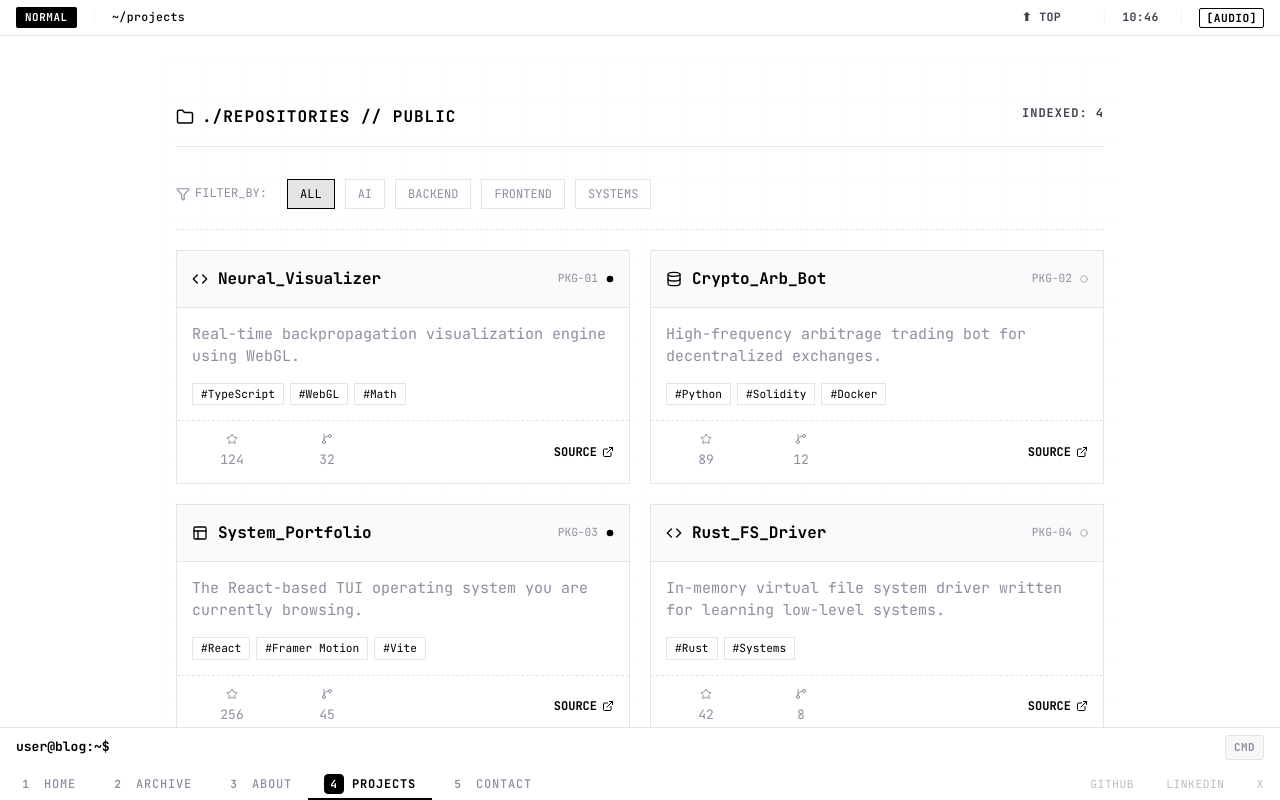
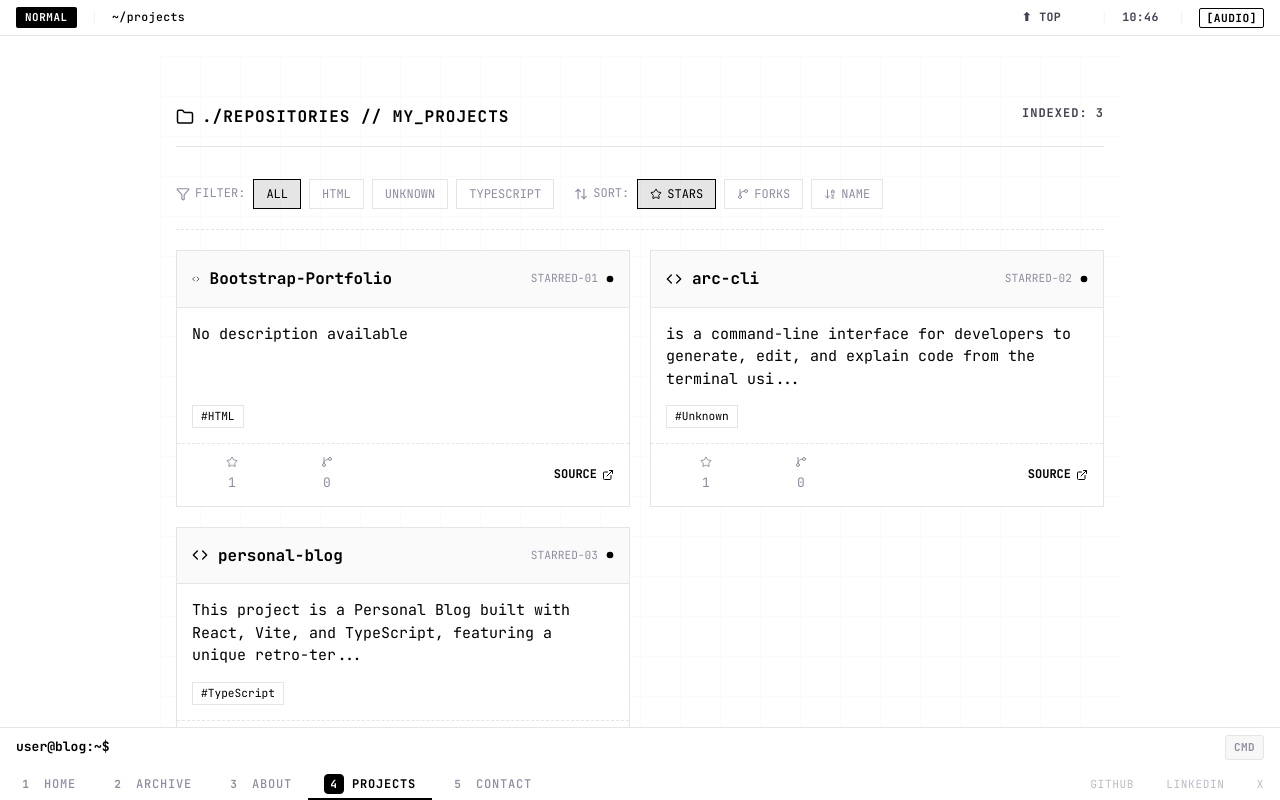
Before and after one commit to madanlalit/personal-blog, a React (Vite) app: page /projects in a window 1280 px wide. Built offline with nearby package versions, Linux system fonts and the light colour scheme.

Commit message:
changed projects page from static to dynamic data

```diff
--- /dev/null
+++ b/public/starred-repos.json
@@ -0,0 +1,86 @@
+{
+  "lastUpdated": 1766149651556,
+  "repos": [
+    {
+      "id": "STARRED-01",
+      "name": "Bootstrap-Portfolio",
+      "fullName": "madanlalit/Bootstrap-Portfolio",
+      "description": "No description available",
+      "language": "HTML",
+      "stars": 1,
+      "forks": 0,
+      "url": "https://github.com/madanlalit/Bootstrap-Portfolio",
+      "topics": [],
+      "owner": {
+        "login": "madanlalit",
+        "avatarUrl": "https://avatars.githubusercontent.com/u/116655920?v=4"
+      }
+    },
+    {
+      "id": "STARRED-02",
+      "name": "arc-cli",
+      "fullName": "madanlalit/arc-cli",
+      "description": "is a command-line interface for developers to generate, edit, and explain code from the terminal using natural language.",
+      "language": "Unknown",
+      "stars": 1,
+      "forks": 0,
+      "url": "https://github.com/madanlalit/arc-cli",
+      "topics": [],
+      "owner": {
+        "login": "madanlalit",
+        "avatarUrl": "https://avatars.githubusercontent.com/u/116655920?v=4"
+      }
+    },
+    {
+      "id": "STARRED-03",
+      "name": "personal-blog",
+      "fullName": "madanlalit/personal-blog",
+      "description": "This project is a Personal Blog built with React, Vite, and TypeScript, featuring a unique retro-terminal aesthetic and interactive   user experience. It serves as a \"digital garden\" to share thoughts and learnings, while offering engaging elements like a command-line   interface (CLI) for navigation and interaction (Commander), a retro boot screen",
+      "language": "TypeScript",
+      "stars": 1,
+      "forks": 0,
+      "url": "https://github.com/madanlalit/personal-blog",
+      "topics": [],
+      "owner": {
+        "login": "madanlalit",
+        "avatarUrl": "https://avatars.githubusercontent.com/u/116655920?v=4"
+      }
+    },
+    {
+      "id": "STARRED-04",
+      "name": "system-prompts-and-models-of-ai-tools",
+      "fullName": "x1xhlol/system-prompts-and-models-of-ai-tools",
+      "description": "FULL Augment Code, Claude Code, Cluely, CodeBuddy, Comet, Cursor, Devin AI, Junie, Kiro, Leap.new, Lovable, Manus, NotionAI, Orchids.app, Perplexity, Poke, Qoder, Replit, Same.dev, Trae, Traycer AI, VSCode Agent, Warp.dev, Windsurf, Xcode, Z.ai Code, Dia & v0. (And other Open Sourced) System Prompts, Internal Tools & AI Models",
+      "language": "Unknown",
+      "stars": 101146,
+      "forks": 26997,
+      "url": "https://github.com/x1xhlol/system-prompts-and-models-of-ai-tools",
+      "topics": [
+        "ai",
+        "bolt",
+        "cluely",
+        "copilot",
+        "cursor",
+        "cursorai",
+        "devin",
+        "github-copilot",
+        "lovable",
+        "open-source",
+        "perplexity",
+        "replit",
+        "system-prompts",
+        "trae",
+        "trae-ai",
+        "trae-ide",
+        "v0",
+        "vscode",
+        "windsurf",
+        "windsurf-ai"
+      ],
+      "owner": {
+        "login": "x1xhlol",
+        "avatarUrl": "https://avatars.githubusercontent.com/u/185671340?v=4"
+      }
+    }
+  ]
+}
--- a/src/pages/Projects.css
+++ b/src/pages/Projects.css
@@ -49,13 +49,30 @@
     color: var(--text-secondary);
 }
 
+/* Controls Row */
 .repo-controls {
     display: flex;
-    gap: 10px;
+    flex-wrap: wrap;
+    gap: 20px;
     padding: 0 0 20px 0;
     margin-bottom: 20px;
     border-bottom: 1px dashed var(--arch-border);
-    overflow-x: auto;
+}
+
+.control-group {
+    display: flex;
+    align-items: center;
+    gap: 8px;
+    flex-wrap: wrap;
+}
+
+.control-label {
+    display: flex;
+    align-items: center;
+    gap: 5px;
+    font-size: 0.75rem;
+    color: var(--arch-muted);
+    text-transform: uppercase;
 }
 
 .filter-btn {
@@ -69,6 +86,9 @@
     transition: all 0.2s;
     text-transform: uppercase;
     white-space: nowrap;
+    display: flex;
+    align-items: center;
+    gap: 5px;
 }
 
 .filter-btn:hover,
@@ -78,6 +98,7 @@
     background: rgba(0, 0, 0, 0.1);
 }
 
+/* Grid with uniform card sizes */
 .repo-grid {
     display: grid;
     grid-template-columns: repeat(auto-fill, minmax(300px, 1fr));
@@ -90,7 +111,7 @@
     border: 1px solid var(--arch-border);
     display: flex;
     flex-direction: column;
-    height: 100%;
+    min-height: 220px;
     position: relative;
     transition:
         transform 0.2s,
@@ -120,6 +141,10 @@
     display: flex;
     align-items: center;
     gap: 10px;
+    overflow: hidden;
+    text-overflow: ellipsis;
+    white-space: nowrap;
+    max-width: 200px;
 }
 
 .repo-body {
@@ -131,6 +156,15 @@
     display: flex;
     flex-direction: column;
     gap: 15px;
+}
+
+.repo-description {
+    margin: 0;
+    flex: 1;
+    display: -webkit-box;
+    -webkit-line-clamp: 3;
+    -webkit-box-orient: vertical;
+    overflow: hidden;
 }
 
 .repo-tags {
@@ -183,3 +217,40 @@
 .repo-link:hover {
     text-decoration: underline;
 }
+
+/* Loading and Error States */
+.projects-loading,
+.projects-error {
+    display: flex;
+    flex-direction: column;
+    align-items: center;
+    justify-content: center;
+    gap: var(--space-md);
+    min-height: 300px;
+    color: var(--text-secondary);
+    font-size: var(--font-size-body);
+}
+
+.projects-error {
+    color: var(--text-primary);
+}
+
+.spin {
+    animation: spin 1s linear infinite;
+}
+
+@keyframes spin {
+    from {
+        transform: rotate(0deg);
+    }
+
+    to {
+        transform: rotate(360deg);
+    }
+}
+
+/* Language tag highlight */
+.lang-tag {
+    border-color: var(--arch-accent);
+    color: var(--arch-accent);
+}
--- a/src/pages/Projects.tsx
+++ b/src/pages/Projects.tsx
@@ -1,4 +1,4 @@
-import React, { useState } from "react";
+import React, { useState, useEffect, useMemo } from "react";
 import { motion, AnimatePresence } from "framer-motion";
 import {
   Code,
@@ -8,66 +8,144 @@ import {
   Circle,
   Filter,
   Folder,
-  Database,
-  Layout,
+  Loader,
+  AlertCircle,
+  ArrowDownAZ,
+  ArrowUpDown,
 } from "lucide-react";
 import "./Projects.css";
 
-// --- Data ---
-const projects = [
-  {
-    id: "PKG-01",
-    title: "Neural_Visualizer",
-    desc: "Real-time backpropagation visualization engine using WebGL.",
-    tech: ["TypeScript", "WebGL", "Math"],
-    stars: 124,
-    forks: 32,
-    status: "online",
-    category: "AI",
-  },
-  {
-    id: "PKG-02",
-    title: "Crypto_Arb_Bot",
-    desc: "High-frequency arbitrage trading bot for decentralized exchanges.",
-    tech: ["Python", "Solidity", "Docker"],
-    stars: 89,
-    forks: 12,
-    status: "offline",
-    category: "Backend",
-  },
-  {
-    id: "PKG-03",
-    title: "System_Portfolio",
-    desc: "The React-based TUI operating system you are currently browsing.",
-    tech: ["React", "Framer Motion", "Vite"],
-    stars: 256,
-    forks: 45,
-    status: "online",
-    category: "Frontend",
-  },
-  {
-    id: "PKG-04",
-    title: "Rust_FS_Driver",
-    desc: "In-memory virtual file system driver written for learning low-level systems.",
-    tech: ["Rust", "Systems"],
-    stars: 42,
-    forks: 8,
-    status: "archived",
-    category: "Systems",
-  },
-];
+// --- Constants ---
+const GITHUB_USERNAME = "madanlalit";
+const MAX_DESCRIPTION_LENGTH = 100;
+
+// --- Types ---
+interface StarredRepo {
+  id: string;
+  name: string;
+  fullName: string;
+  description: string;
+  language: string;
+  stars: number;
+  forks: number;
+  url: string;
+  topics: string[];
+  owner: {
+    login: string;
+    avatarUrl: string;
+  };
+}
+
+interface StarredReposData {
+  lastUpdated: number;
+  repos: StarredRepo[];
+}
+
+type SortOption = "stars" | "forks" | "name";
+
+// --- Helper ---
+const truncateText = (text: string, maxLength: number): string => {
+  if (text.length <= maxLength) return text;
+  return text.slice(0, maxLength).trim() + "...";
+};
 
 const Projects: React.FC = () => {
+  const [repos, setRepos] = useState<StarredRepo[]>([]);
+  const [loading, setLoading] = useState(true);
+  const [error, setError] = useState<string | null>(null);
   const [filter, setFilter] = useState("ALL");
+  const [sortBy, setSortBy] = useState<SortOption>("stars");
 
-  // Extract unique technologies for filter buttons
-  const filters = [
-    "ALL",
-    ...Array.from(new Set(projects.flatMap((p) => p.category))),
-  ];
+  useEffect(() => {
+    const fetchRepos = async () => {
+      try {
+        const response = await fetch(`/starred-repos.json?t=${Date.now()}`);
+        if (!response.ok) {
+          throw new Error("Failed to load starred repos");
+        }
+        const data: StarredReposData = await response.json();
+        // Filter to only show repos owned by the user
+        const myRepos = data.repos.filter(
+          (repo) => repo.owner.login === GITHUB_USERNAME
+        );
+        setRepos(myRepos);
+      } catch (err) {
+        console.error("Failed to load starred repos:", err);
+        setError("Failed to load projects");
+      } finally {
+        setLoading(false);
+      }
+    };
 
-  const filtered =
-    filter === "ALL" ? projects : projects.filter((p) => p.category === filter);
+    fetchRepos();
+  }, []);
+
+  // Extract unique languages for filter buttons
+  const languages = useMemo(
+    () => ["ALL", ...Array.from(new Set(repos.map((r) => r.language)))],
+    [repos]
+  );
+
+  // Filter and sort repos
+  const processedRepos = useMemo(() => {
+    let result = filter === "ALL" ? repos : repos.filter((r) => r.language === filter);
+
+    // Sort
+    result = [...result].sort((a, b) => {
+      switch (sortBy) {
+        case "stars":
+          return b.stars - a.stars;
+        case "forks":
+          return b.forks - a.forks;
+        case "name":
+          return a.name.localeCompare(b.name);
+        default:
+          return 0;
+      }
+    });
+
+    return result;
+  }, [repos, filter, sortBy]);
+
+  // Loading state
+  if (loading) {
+    return (
+      <div className="projects-page fade-in">
+        <div className="grid-bg"></div>
+        <header className="sys-header">
+          <div className="sys-title">
+            <Folder size={18} />
+            <span>./REPOSITORIES // MY_PROJECTS</span>
+          </div>
+          <div className="sys-meta">LOADING...</div>
+        </header>
+        <main className="sys-content projects-loading">
+          <Loader className="spin" size={24} />
+          <span>Fetching repositories...</span>
+        </main>
+      </div>
+    );
+  }
+
+  // Error state
+  if (error) {
+    return (
+      <div className="projects-page fade-in">
+        <div className="grid-bg"></div>
+        <header className="sys-header">
+          <div className="sys-title">
+            <Folder size={18} />
+            <span>./REPOSITORIES // MY_PROJECTS</span>
+          </div>
+          <div className="sys-meta">ERROR</div>
+        </header>
+        <main className="sys-content projects-error">
+          <AlertCircle size={24} />
+          <span>{error}</span>
+        </main>
+      </div>
+    );
+  }
 
   return (
     <div className="projects-page fade-in">
@@ -76,9 +154,9 @@ const Projects: React.FC = () => {
       <header className="sys-header">
         <div className="sys-title">
           <Folder size={18} />
-          <span>./REPOSITORIES // PUBLIC</span>
+          <span>./REPOSITORIES // MY_PROJECTS</span>
         </div>
-        <div className="sys-meta">INDEXED: {filtered.length}</div>
+        <div className="sys-meta">INDEXED: {processedRepos.length}</div>
       </header>
 
       <main
@@ -88,38 +166,57 @@ const Projects: React.FC = () => {
           flexDirection: "column",
         }}
       >
-        {/* Filter Controls */}
+        {/* Controls Row */}
         <div className="repo-controls">
-          <div
-            style={{
-              display: "flex",
-              alignItems: "center",
-              gap: "5px",
-              fontSize: "0.75rem",
-              color: "var(--arch-muted)",
-              marginRight: "10px",
-            }}
-          >
-            <Filter size={14} /> FILTER_BY:
+          {/* Filter */}
+          <div className="control-group">
+            <div className="control-label">
+              <Filter size={14} /> FILTER:
+            </div>
+            {languages.map((lang) => (
+              <button
+                key={lang}
+                onClick={() => setFilter(lang)}
+                className={`filter-btn ${filter === lang ? "active" : ""}`}
+              >
+                {lang}
+              </button>
+            ))}
           </div>
-          {filters.map((f) => (
+
+          {/* Sort */}
+          <div className="control-group">
+            <div className="control-label">
+              <ArrowUpDown size={14} /> SORT:
+            </div>
             <button
-              key={f}
-              onClick={() => setFilter(f)}
-              className={`filter-btn ${filter === f ? "active" : ""}`}
+              onClick={() => setSortBy("stars")}
+              className={`filter-btn ${sortBy === "stars" ? "active" : ""}`}
             >
-              {f}
+              <Star size={12} /> Stars
             </button>
-          ))}
+            <button
+              onClick={() => setSortBy("forks")}
+              className={`filter-btn ${sortBy === "forks" ? "active" : ""}`}
+            >
+              <GitBranch size={12} /> Forks
+            </button>
+            <button
+              onClick={() => setSortBy("name")}
+              className={`filter-btn ${sortBy === "name" ? "active" : ""}`}
+            >
+              <ArrowDownAZ size={12} /> Name
+            </button>
+          </div>
         </div>
 
         {/* Grid */}
         <div className="repo-grid">
           <AnimatePresence mode="popLayout">
-            {filtered.map((p) => (
+            {processedRepos.map((repo) => (
               <motion.div
                 layout
-                key={p.id}
+                key={repo.id}
                 initial={{ opacity: 0, scale: 0.95 }}
                 animate={{ opacity: 1, scale: 1 }}
                 exit={{ opacity: 0, scale: 0.95 }}
@@ -128,14 +225,8 @@ const Projects: React.FC = () => {
               >
                 <div className="repo-header">
                   <span className="repo-title">
-                    {p.category === "Frontend" ? (
-                      <Layout size={16} />
-                    ) : p.category === "Backend" ? (
-                      <Database size={16} />
-                    ) : (
-                      <Code size={16} />
-                    )}
-                    {p.title}
+                    <Code size={16} />
+                    {repo.name}
                   </span>
                   <div
                     style={{
@@ -146,25 +237,20 @@ const Projects: React.FC = () => {
                       color: "var(--arch-muted)",
                     }}
                   >
-                    <span>{p.id}</span>
-                    <Circle
-                      size={8}
-                      fill={
-                        p.status === "online"
-                          ? "var(--arch-accent)"
-                          : "transparent"
-                      }
-                      stroke={p.status === "online" ? "none" : "currentColor"}
-                    />
+                    <span>{repo.id}</span>
+                    <Circle size={8} fill="var(--arch-accent)" stroke="none" />
                   </div>
                 </div>
 
                 <div className="repo-body">
-                  {p.desc}
+                  <p className="repo-description">
+                    {truncateText(repo.description, MAX_DESCRIPTION_LENGTH)}
+                  </p>
                   <div className="repo-tags">
-                    {p.tech.map((t) => (
-                      <span key={t} className="tech-tag">
-                        #{t}
+                    <span className="tech-tag lang-tag">#{repo.language}</span>
+                    {repo.topics.slice(0, 2).map((topic) => (
+                      <span key={topic} className="tech-tag">
+                        #{topic}
                       </span>
                     ))}
                   </div>
@@ -173,13 +259,18 @@ const Projects: React.FC = () => {
                 <div className="repo-footer">
                   <div className="stat-group">
                     <span className="stat-item">
-                      <Star size={12} /> {p.stars}
+                      <Star size={12} /> {repo.stars.toLocaleString()}
                     </span>
                     <span className="stat-item">
-                      <GitBranch size={12} /> {p.forks}
+                      <GitBranch size={12} /> {repo.forks.toLocaleString()}
                     </span>
                   </div>
-                  <a href="#" className="repo-link">
+                  <a
+                    href={repo.url}
+                    target="_blank"
+                    rel="noopener noreferrer"
+                    className="repo-link"
+                  >
                     SOURCE <ExternalLink size={12} />
                   </a>
                 </div>
```
Also changed, not shown: scripts/update-starred-repos.js (added, +53 -0 lines).
